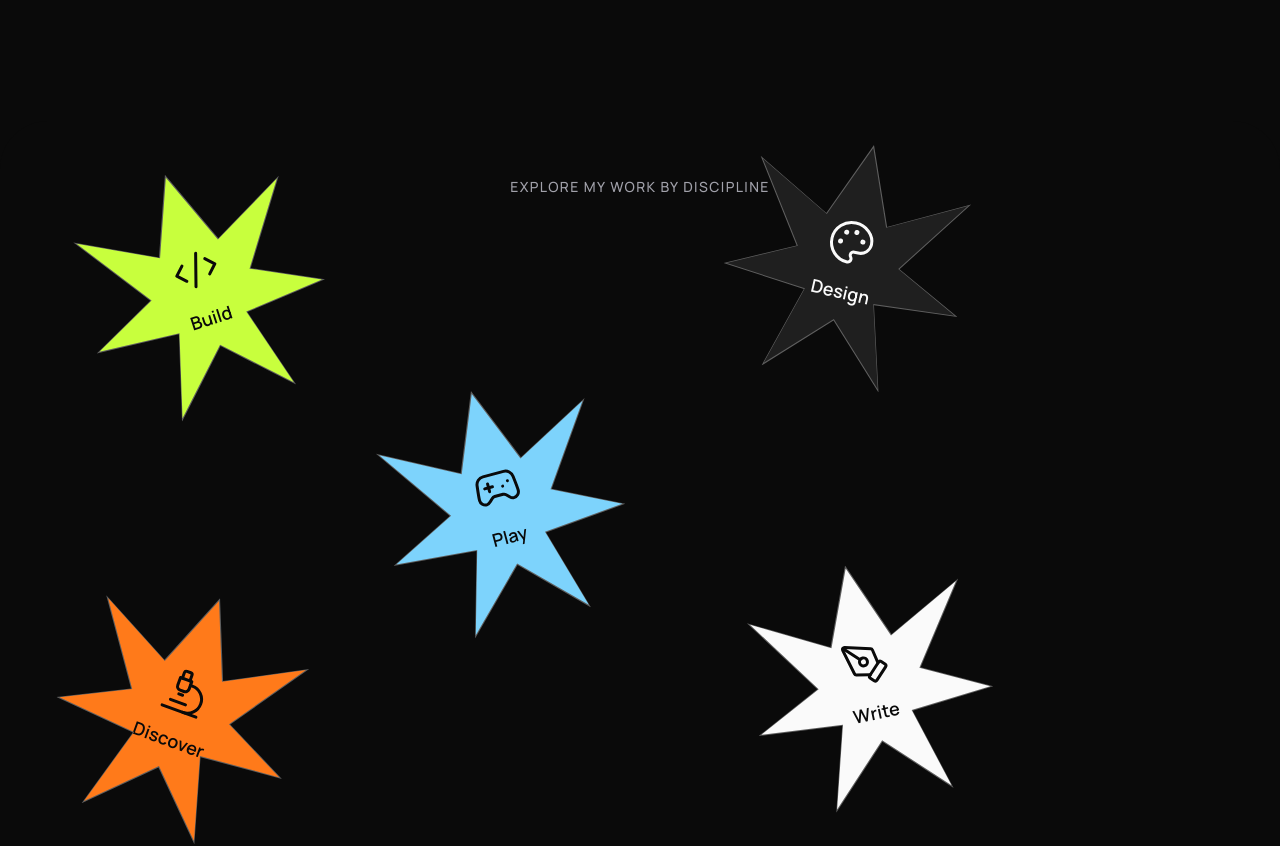
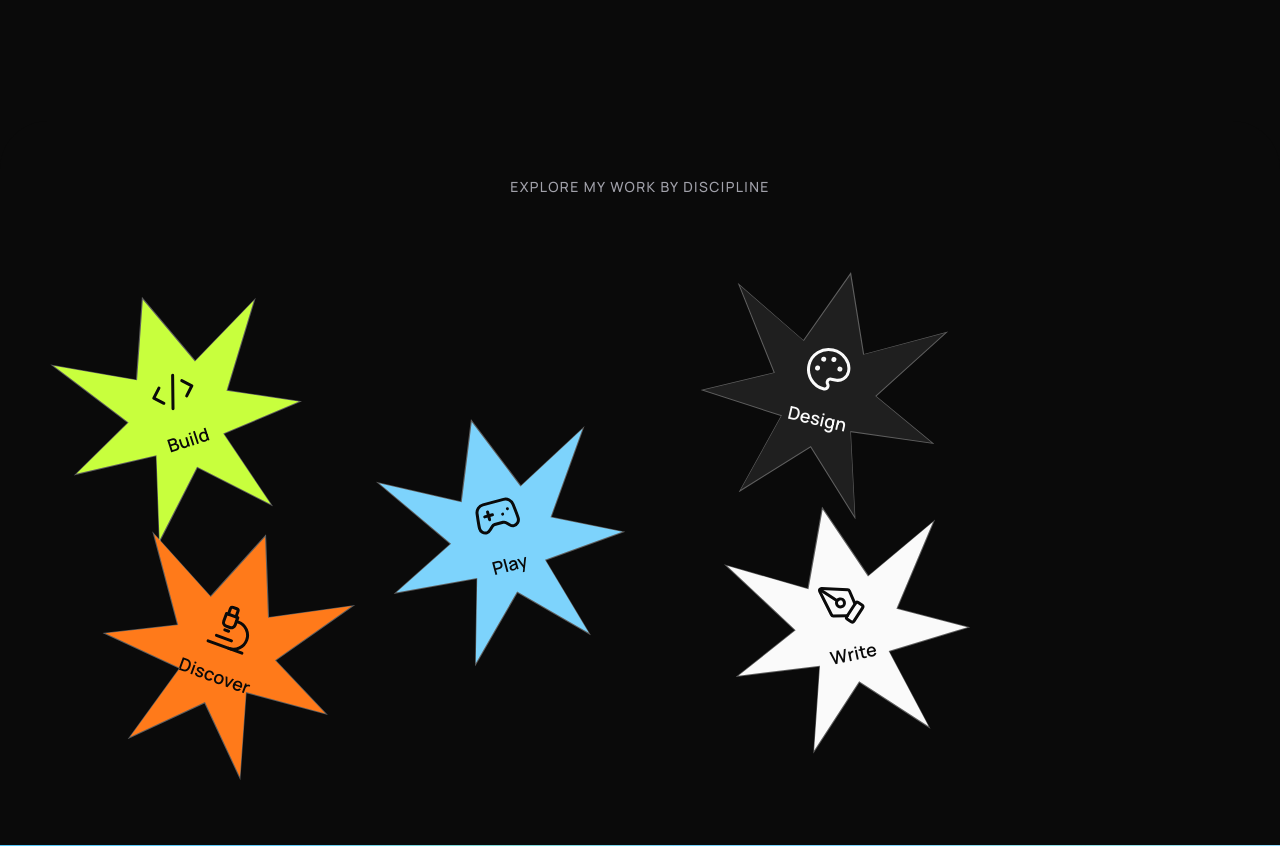
Before and after one commit to rileyb3/portfolio, a Next.js app: page / in a window 1280 px wide. Shown: the part 1020-1866 px from the top of the page. Built offline with nearby package versions, Linux system fonts and the light colour scheme.

Commit message:
Shrink discipline canvas and keep stars below the heading

```diff
--- a/src/components/Disciplines.tsx
+++ b/src/components/Disciplines.tsx
@@ -57,23 +57,23 @@ const outlineColor = "rgba(250, 250, 250, 0.35)";
 // hovers green, etc.) instead of some tiles just staying put.
 const blobStyle = [
   {
-    top: "10%",
-    left: "12%",
+    top: "34%",
+    left: "10%",
     rotate: -18,
     tint: "bg-accent hover:brightness-110",
     text: "text-ink",
     hoverText: "group-hover:text-[#FF7A1A]",
   },
   {
-    top: "6%",
-    left: "68%",
+    top: "30%",
+    left: "66%",
     rotate: 13,
     tint: "bg-surface2 hover:bg-white/10",
     text: "text-paper",
     hoverText: "group-hover:text-accent",
   },
   {
-    top: "42%",
+    top: "56%",
     left: "38%",
     rotate: -15,
     tint: "bg-accent2 hover:brightness-110",
@@ -81,8 +81,8 @@ const blobStyle = [
     hoverText: "group-hover:text-accent",
   },
   {
-    top: "72%",
-    left: "10%",
+    top: "76%",
+    left: "14%",
     rotate: 20,
     tint: "hover:brightness-110",
     tintStyle: { backgroundColor: brightOrange },
@@ -90,8 +90,8 @@ const blobStyle = [
     hoverText: "group-hover:text-accent2",
   },
   {
-    top: "68%",
-    left: "70%",
+    top: "72%",
+    left: "68%",
     rotate: -12,
     tint: "bg-paper hover:brightness-95",
     text: "text-ink",
@@ -124,12 +124,14 @@ export default function Disciplines() {
     <section
       id="disciplines"
       ref={ref}
-      // min-h-[110vh] is load-bearing, not decorative: this section rides up
-      // over Hero via -mt-[70vh] and (at z-20, above Hero's z-10) is what
-      // hides Hero's sticky name/photo once you scroll past it. The canvas
-      // below is h-[90vh], which alone comfortably clears the required
-      // 70vh cover, so this is just a safety floor.
-      className="relative z-20 -mt-[70vh] min-h-[110vh] scroll-mt-6 rounded-t-[3rem] bg-ink px-6 pb-16 pt-10 text-center sm:pt-14"
+      // min-h-[85vh] is a safety floor, not the main mechanism: this section
+      // rides up over Hero via -mt-[70vh] and (at z-20, above Hero's z-10)
+      // is what hides Hero's sticky name/photo once you scroll past it. The
+      // canvas below (h-[60-70vh] depending on breakpoint) plus its own
+      // padding/heading already clears the required 70vh on its own — this
+      // floor only kicks in on unusually short viewports, so it shouldn't
+      // add visible extra empty space beyond what the content needs.
+      className="relative z-20 -mt-[70vh] min-h-[85vh] scroll-mt-6 rounded-t-[3rem] bg-ink px-6 pb-16 pt-10 text-center sm:pt-14"
     >
       <div className="mx-auto max-w-6xl">
         <h2 className="mb-6 text-sm font-medium uppercase tracking-widest text-muted">
@@ -138,8 +140,9 @@ export default function Disciplines() {
         {/* Relative canvas the tiles are pinned into by (top%, left%) — this
             is what actually fills the empty space, versus a single row
             that only ever occupies one horizontal band no matter how much
-            room it's given. */}
-        <div className="relative mx-auto h-[80vh] w-full sm:h-[85vh]">
+            room it's given. Positions all stay well below 0% so nothing
+            ever rises above this heading. */}
+        <div className="relative mx-auto h-[60vh] w-full sm:h-[65vh] lg:h-[70vh]">
           {tiles.map((tile, i) => {
             const Icon = iconMap[tile.id] ?? Images;
             const { top, left, rotate, tint, tintStyle, text, hoverText } =
```
